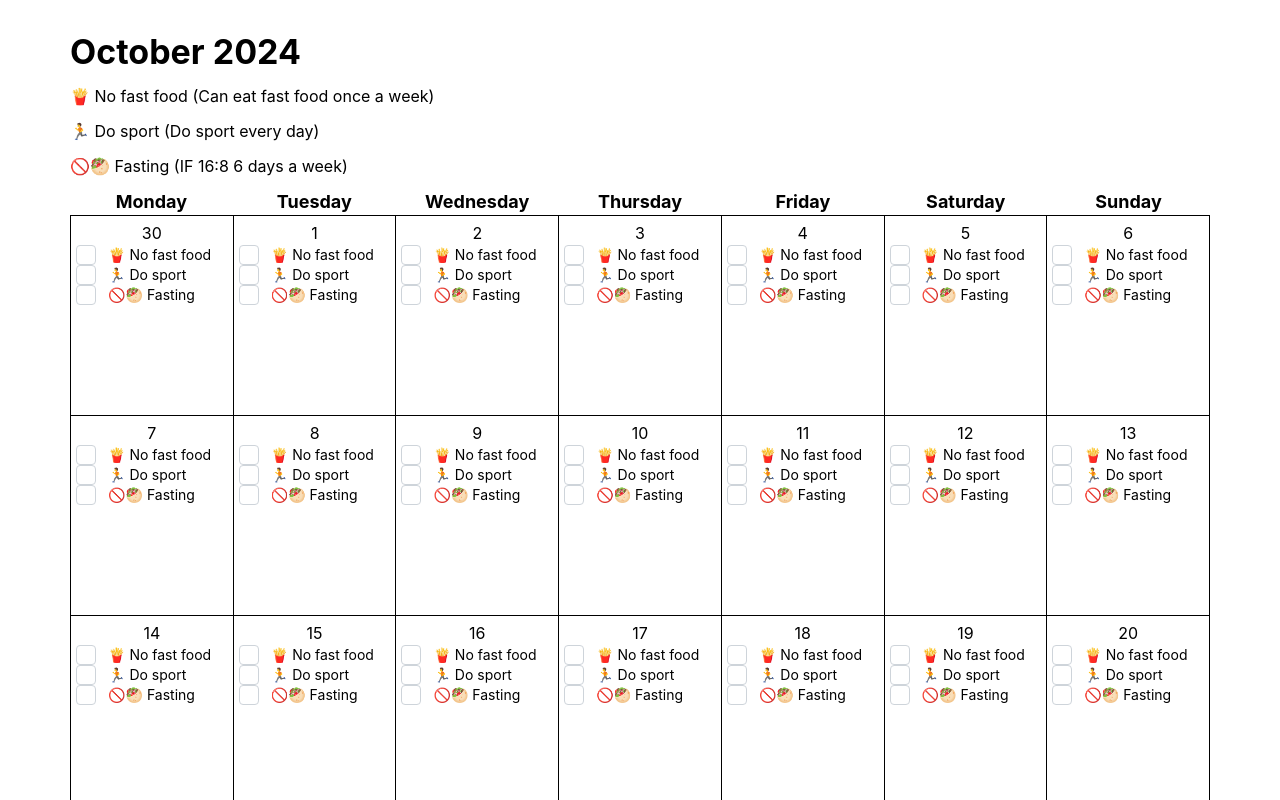
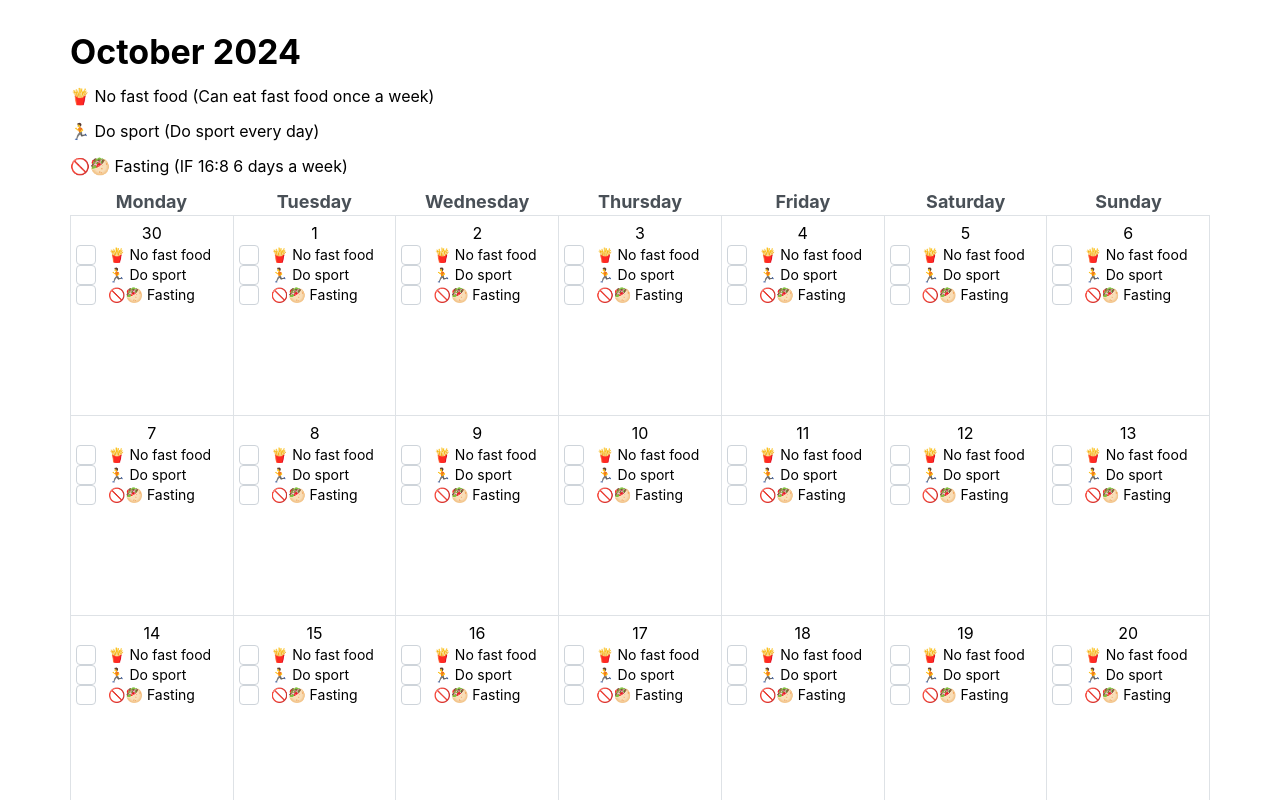
Before and after one commit to Venskiy/streaksapp, a React (Vite) app: page / in a window 1280 px wide. Shown: the top 800 px of the page. Built offline with nearby package versions, Linux system fonts and the light colour scheme.

Commit message:
Basic table styling

```diff
--- a/src/components/MonthView.tsx
+++ b/src/components/MonthView.tsx
@@ -16,7 +16,7 @@ function WeekDaysHeader() {
     <div className="flex flex-row">
       {WEEKDAYS.map((day) => (
         <div className="flex-1" key={day}>
-          <Title order={4} ta="center">
+          <Title className="text-dark-gray" order={4} ta="center">
             {day}
           </Title>
         </div>
@@ -25,6 +25,7 @@ function WeekDaysHeader() {
   );
 }
 
+// reading
 const GOALS = [
   {
     id: 1,
--- a/src/styles/main.css
+++ b/src/styles/main.css
@@ -1,11 +1,19 @@
 .month-table {
-  border-bottom: 1px solid black;
-  border-right: 1px solid black;
+  border-bottom: 1px solid #dee2e6;
+  border-right: 1px solid #dee2e6;
 }
 
 .date-cell {
   height: 200px;
-  border-top: 1px solid black;
-  border-left: 1px solid black;
+  border-top: 1px solid #dee2e6;
+  border-left: 1px solid #dee2e6;
   padding: 5px;
 }
+
+.text-gray {
+  color: #868e96;
+}
+
+.text-dark-gray {
+  color: #495057;
+}
```
